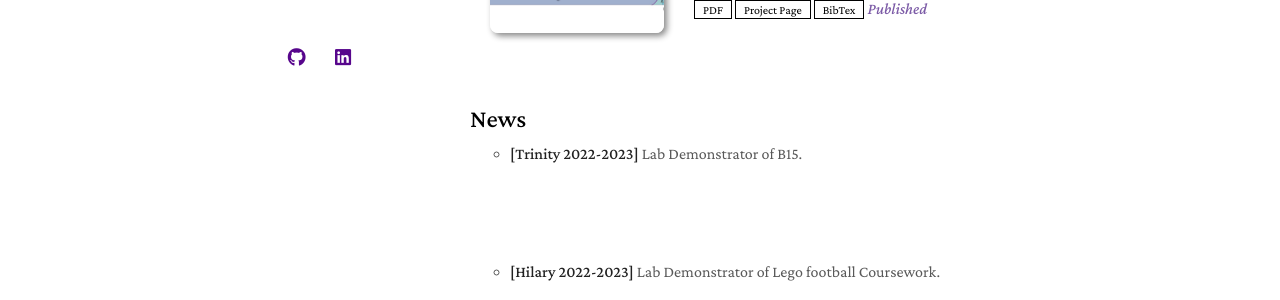
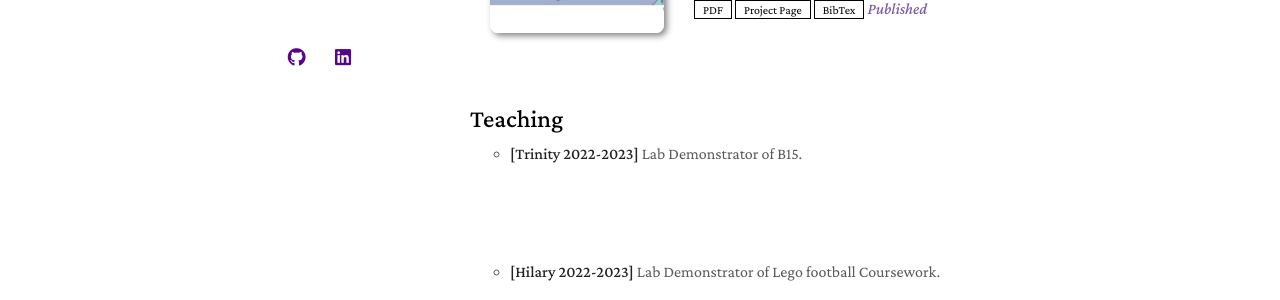
Before and after one commit to KYMiao/KYMiao.github.io, a Jekyll site: the page built from index.md, in a window 1280 px wide and 900 px high, scrolled down 952 px. Shown: the part 436-736 px from the top of the window. Built offline with Jekyll 4.4.1, drawn with Linux system fonts in a browser that asks for light colours; nearby versions of some CDN libraries; library files that are not in the unit come from our copies; a style sheet for code colours, icons or effects is not loaded; our own code applies the rules of GitHub Pages for plain Markdown files.

Commit message:
Update teaching.md

```diff
--- a/_includes/teaching.md
+++ b/_includes/teaching.md
@@ -1,7 +1,7 @@
-<h1 id="news"></h1>
+<h1 id="teaching"></h1>
 
-<h2 style="margin: 30px 0px 10px;">News</h2>
+<h2 style="margin: 30px 0px 10px;">Teaching</h2>
 
-<ul style="margin:0 0 20px;">
+<ul style="margin:0 0 5px;">
 <li><strong>[Trinity 2022-2023]</strong> Lab Demonstrator of B15.</li><li><strong>[Hilary 2022-2023]</strong> Lab Demonstrator of Lego football Coursework.</li>
 </ul>
```
